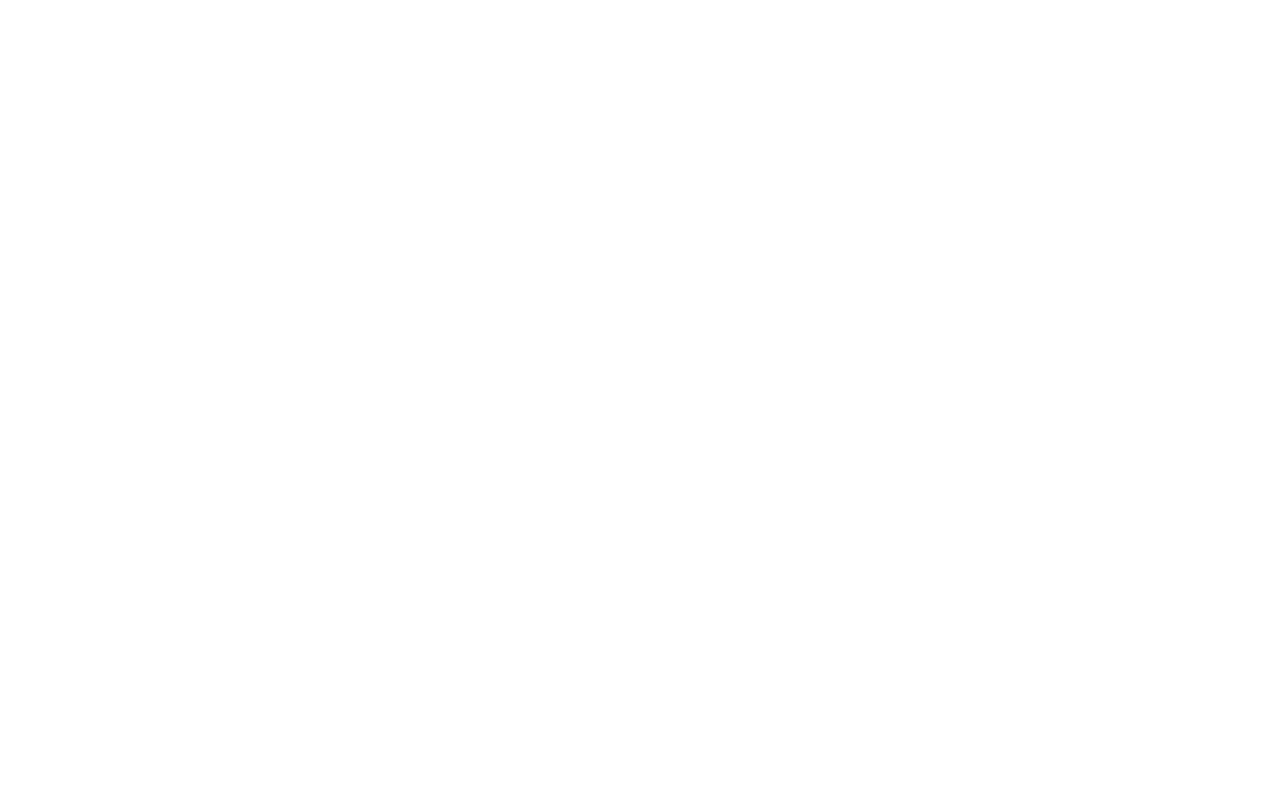
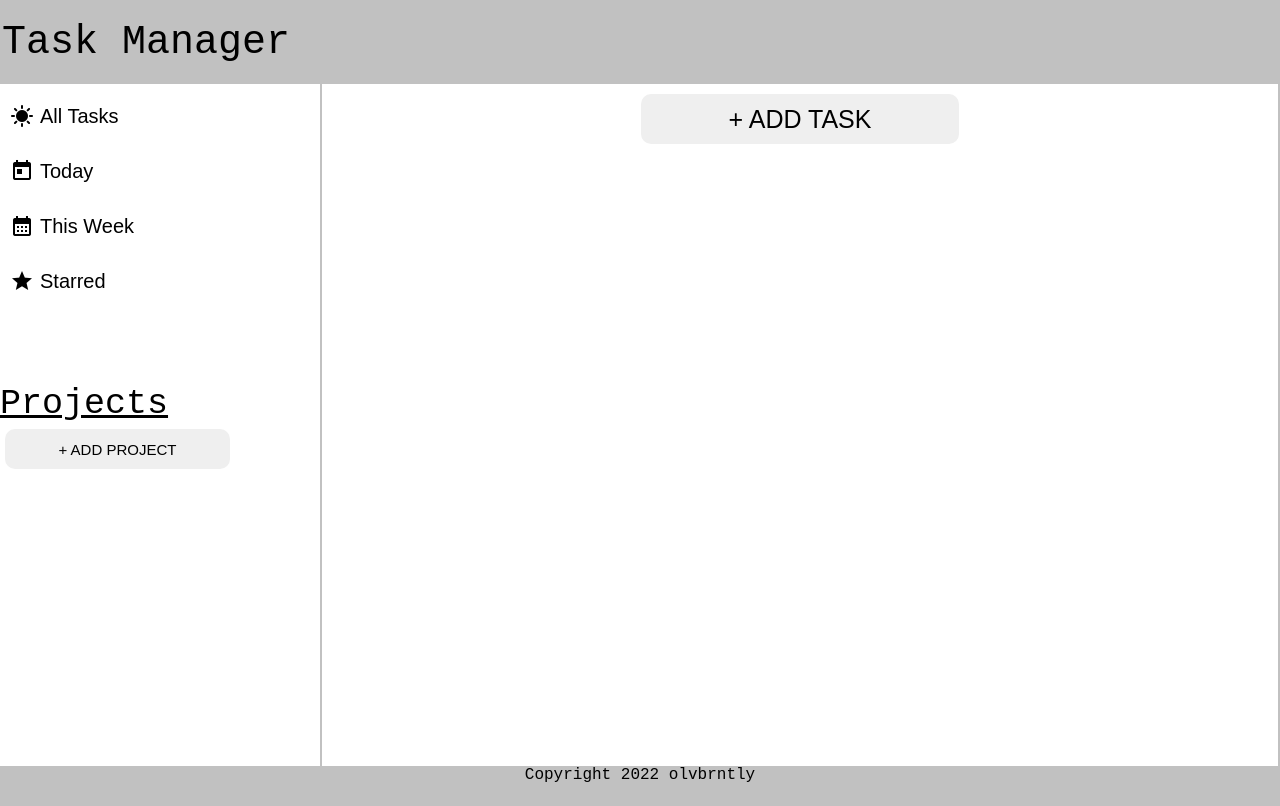
Before and after one commit to olvbrntly/todo-list, a website built with webpack: page dist/index.html in a window 1280 px wide. Built offline with nearby package versions, Linux system fonts and the light colour scheme.

Commit message:
basic UI design completed

```diff
--- a/dist/index.html
+++ b/dist/index.html
@@ -5,9 +5,48 @@
     <meta http-equiv="X-UA-Compatible" content="IE=edge">
     <meta name="viewport" content="width=device-width, initial-scale=1.0">
     <link rel="stylesheet" href="style.css">
-    <title>Document</title>
+    <link rel="stylesheet" href="https://fonts.googleapis.com/icon?family=Material+Icons">
+    <title>Task Manager</title>
 </head>
 <body>
+
+  <div id="header" class="main-divs">Task Manager</div>
+
+  <div id="task-selector" class="main-divs">
+
+    <div class="task-options">
+      <i class="material-icons">sunny</i>
+      <button class="link">All Tasks</button>
+    </div>
+
+    <div class="task-options">
+      <i class="material-icons">today</i>
+      <button class="link">Today</button>
+    </div>
+
+    <div class="task-options">
+      <i class="material-icons">calendar_month</i>
+      <button class="link">This Week</button>
+    </div>
+
+    <div class="task-options">
+      <i class="material-icons">star</i>
+      <button class="link">Starred</button>
+    </div>
+
+  </div>
+
+  <div id="tasks" class="main-divs">
+    <button id="add-tasks"> + ADD TASK</button>
+  </div>
+
+  <div id="projects" class="main-divs">
+    <h3>Projects</h3>
+    <button id="add-project">+ ADD PROJECT</button>
+  </div>
+
+  <div id="footer" class="main-divs">Copyright 2022 olvbrntly</div>
+
   <script src="main.js"></script>
 </body>
 </html>
--- a/dist/style.css
+++ b/dist/style.css
@@ -0,0 +1,119 @@
+body{
+    display:grid;
+    grid-template-columns: 1fr 3fr;
+    margin:0;
+    font-family:'Courier New', Courier, monospace;
+}
+
+/*HEADER--------------------------------------------------*/
+
+#header{
+    grid-column: 1/3;
+    margin:0;
+    padding:2px;
+    font-size:40px;
+    border:none;
+    background-color:rgb(255, 255, 255);
+    height:10vh;
+    display:flex;
+    align-items:center;
+    background-color: #c1c1c1;
+}
+
+/* TASK SELECTOR------------------------------------------*/
+
+#task-selector{
+    display:flex;
+    flex-direction: column;
+    grid-column: 1/2;
+    grid-row: 2/3;
+    height:30vh;
+    padding:20px 0px 0px 10px;
+    gap:30px;
+}
+
+#task-selector button{
+    border:none;
+    background-color:white;
+    display:flex;
+    flex-direction: column;
+    font-size: 20px;
+}
+
+.task-options{
+    display:flex;
+}
+
+.link:hover{
+    text-decoration: underline;
+}
+
+/* TASKS----------------------------------------------------- */
+
+#tasks{
+    grid-row: 2/4;
+    height:84vh;
+    display:grid;
+    grid-template-columns: 1fr 1fr 1fr;
+    grid-template-rows: repeat(auto-fill, 50px);
+    padding-top:10px;
+    margin:-2px 0px -2px 0px;
+    border:2px solid #c1c1c1;
+}
+
+#add-tasks{
+    font-size: 25px;
+    padding:10px;
+    border:none;
+    border-radius:10px;
+    grid-column: 2/3;
+
+}
+
+#add-tasks:active {
+    background: #e5e5e5;
+    -webkit-box-shadow: inset 0px 0px 5px #c1c1c1;
+       -moz-box-shadow: inset 0px 0px 5px #c1c1c1;
+            box-shadow: inset 0px 0px 5px #c1c1c1;
+     outline: none;
+}
+
+/* PROJECTS-------------------------------------------------- */
+
+#projects{
+    grid-row:3/4;
+    height:51.5vh;
+    display:grid;
+    grid-template-rows: 80px repeat(auto-fill, 40px);
+}
+
+#projects h3{
+    font-size:35px;
+    font-weight:100;
+    text-decoration: underline;
+}
+
+#projects #add-project{
+    border-radius: 10px;
+    border:none;
+    margin:0px 90px 0px 5px;
+    font-size:15px;
+    padding:none;
+}
+
+#add-project:active {
+    background: #e5e5e5;
+    -webkit-box-shadow: inset 0px 0px 5px #c1c1c1;
+       -moz-box-shadow: inset 0px 0px 5px #c1c1c1;
+            box-shadow: inset 0px 0px 5px #c1c1c1;
+     outline: none;
+}
+
+/* FOOTER----------------------------------------------------- */
+
+#footer{
+    grid-column: 1/3;
+    height:5vh;
+    text-align: center;
+    background-color: #c1c1c1;
+}
```
